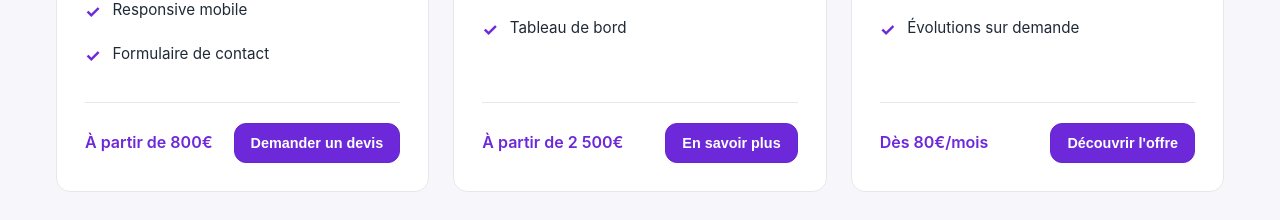
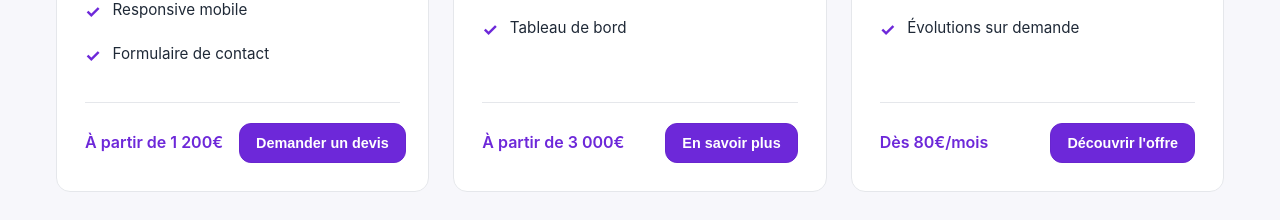
Before and after one commit to Bennftn/Portfolio, a React (Vite) app: page / in a window 1280 px wide. Shown: the part 1140-1360 px from the top of the page. Built offline with nearby package versions, Linux system fonts and the light colour scheme.

Commit message:
modifications mineures

```diff
--- a/src/components/Services.jsx
+++ b/src/components/Services.jsx
@@ -13,7 +13,7 @@ const Services = () => {
         "Responsive mobile",
         "Formulaire de contact"
       ],
-      price: "À partir de 800€",
+      price: "À partir de 1 200€",
       cta: "Demander un devis"
     },
     {
@@ -26,7 +26,7 @@ const Services = () => {
         "Espace client",
         "Tableau de bord"
       ],
-      price: "À partir de 2 500€",
+      price: "À partir de 3 000€",
       cta: "En savoir plus"
     },
     {
--- a/src/pages/CGV-site.jsx
+++ b/src/pages/CGV-site.jsx
@@ -102,8 +102,8 @@ export default function CGV() {
                 <strong>Tarifs indicatifs :</strong>
               </p>
               <ul>
-                <li>Site vitrine : À partir de 800€</li>
-                <li>Site e-commerce : À partir de 2 500€</li>
+                <li>Site vitrine : À partir de 1 200€</li>
+                <li>Site e-commerce : À partir de 3 000€</li>
                 <li>Maintenance mensuelle : Dès 80€/mois</li>
                 <li>Refonte de site : Sur devis</li>
               </ul>
```
